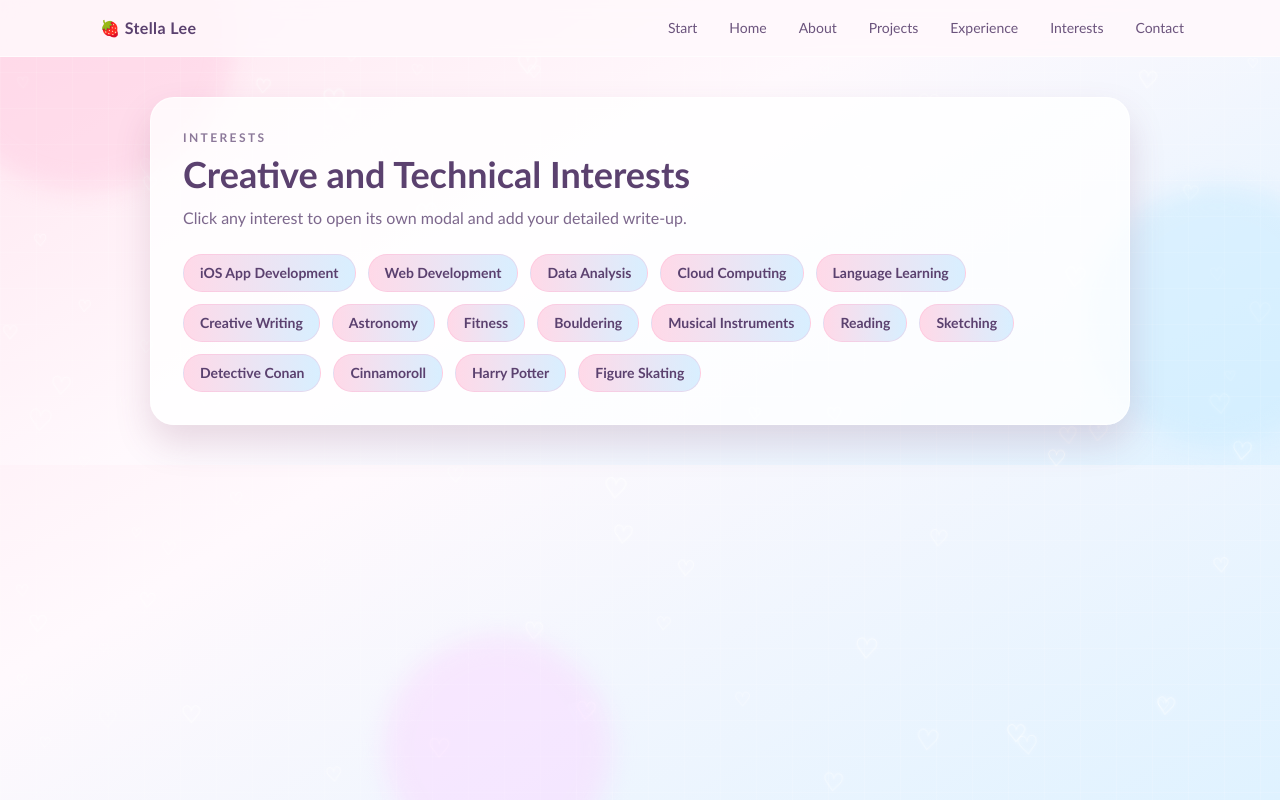
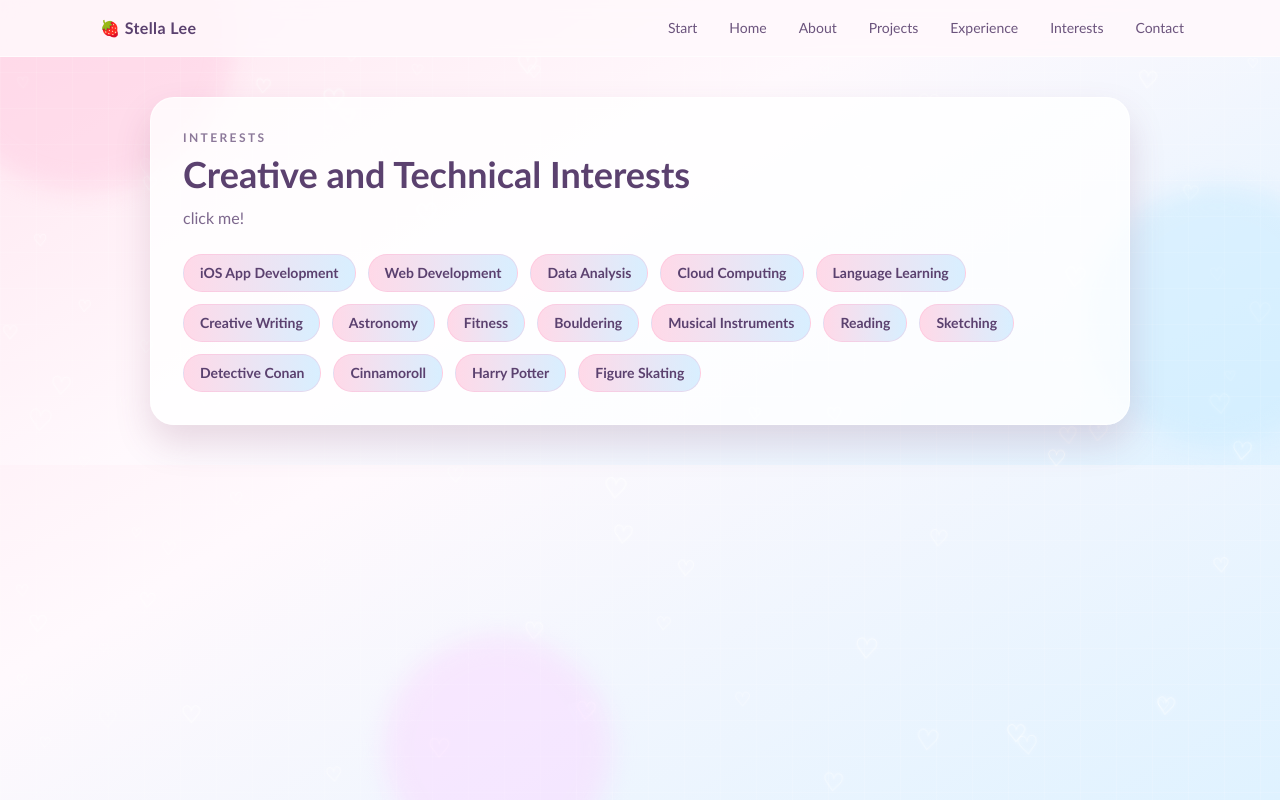
Before and after one commit to akamugin/stella-lee-portfolio, a Next.js app: page /interests in a window 1280 px wide. Built offline with nearby package versions, Linux system fonts and the light colour scheme.

Commit message:
fix placeholder text

```diff
--- a/app/interests/page.tsx
+++ b/app/interests/page.tsx
@@ -28,7 +28,7 @@ export default function InterestsPage() {
           <p className="text-xs font-semibold uppercase tracking-[0.2em] text-grape/70">Interests</p>
           <h1 className="mt-2 text-4xl font-black text-grape">Creative and Technical Interests</h1>
           <p className="mt-3 text-grape/80">
-            Click any interest to open its own modal and add your detailed write-up.
+            click me!
           </p>
           <div className="mt-6 flex flex-wrap gap-3">
             {interests.map((interest) => (
```
